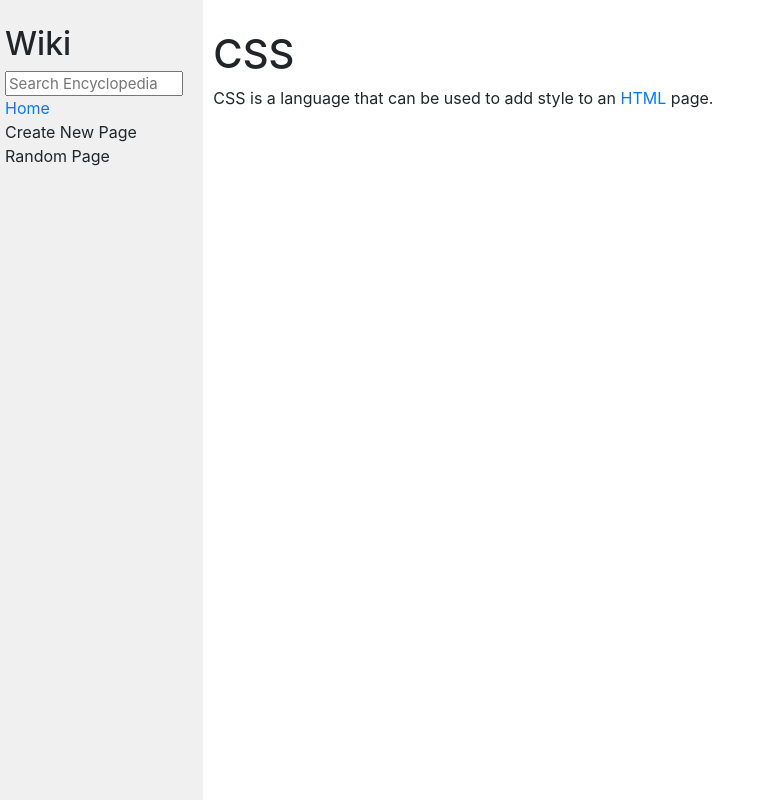
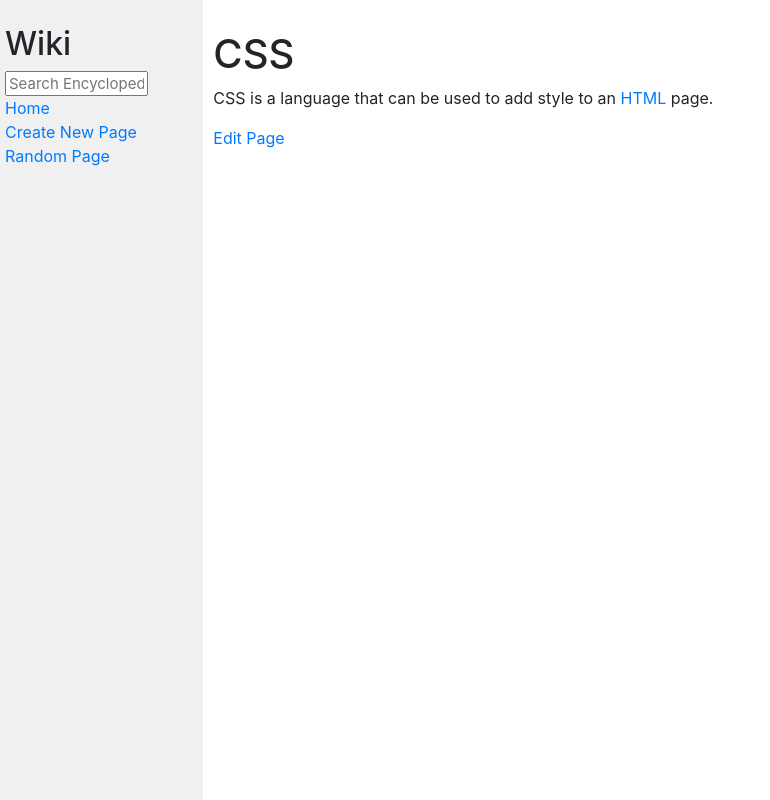
Before and after one commit to Valerianjones1/Wiki-Search, a Django app: page /CSS in a window 1280 px wide. Shown: the whole page, without its empty margins (0-770 px from the left). Run offline with Django 3.2, Linux system fonts and the light colour scheme; some libraries are stand-ins or nearby versions.

Commit message:
Edit&New Page

```diff
--- a/encyclopedia/static/encyclopedia/styles.css
+++ b/encyclopedia/static/encyclopedia/styles.css
@@ -22,7 +22,7 @@ textarea {
 }
 
 .search {
-    width: 100%;
+    width: 80%;
     font-size: 15px;
     line-height: 15px;
 }
--- a/encyclopedia/templates/encyclopedia/layout.html
+++ b/encyclopedia/templates/encyclopedia/layout.html
@@ -28,8 +28,8 @@
         <div>
           <a href="{% url 'index' %}">Home</a>
         </div>
-        <div>Create New Page</div>
-        <div>Random Page</div>
+        <div><a href="{% url 'newpage' %}">Create New Page</a></div>
+        <div><a href="{% url 'randompage' %}">Random Page</a></div>
         {% block nav %} {% endblock %}
       </div>
       <div class="main col-lg-10 col-md-9">{% block body %} {% endblock %}</div>
--- a/encyclopedia/templates/encyclopedia/title.html
+++ b/encyclopedia/templates/encyclopedia/title.html
@@ -1,2 +1,4 @@
 {% extends "encyclopedia/layout.html" %} {% block title %} {{ entry }}
-{%endblock %} {% block body %} {{ content|safe }} {% endblock %}
+{%endblock %} {% block body %} {{ content|safe }}
+<a href="{% url 'editpage' entry %}">Edit Page</a>
+{% endblock %}
--- a/encyclopedia/urls.py
+++ b/encyclopedia/urls.py
@@ -6,5 +6,8 @@ urlpatterns = [
     path("", views.index, name="index"),
     path("<str:entry>", views.wiki, name="index_start"),
     path("wiki/<str:entry>", views.wiki, name="wiki"),
-    path("search/", views.search, name="search")
+    path("search/", views.search, name="search"),
+    path("newpage/", views.new_page, name="newpage"),
+    path("editpage/<str:entry>", views.edit_page, name="editpage"),
+    path("randompage/", views.random_page, name="randompage")
 ]
--- a/encyclopedia/views.py
+++ b/encyclopedia/views.py
@@ -1,9 +1,12 @@
+from dataclasses import replace
 from http.client import HTTPResponse
 from django.shortcuts import render, redirect
 from django.http import HttpResponseRedirect
 import markdown2 as md
 from . import util
 from bs4 import BeautifulSoup
+import os
+import random
 
 
 def index(request):
@@ -16,7 +19,7 @@ def wiki(request, entry):
         content = md.markdown(util.get_entry(entry))
         entry = entry.lower().capitalize()
     except TypeError:
-        return render(request, "./encyclopedia/title.html", {"entry": f"Page not fount for this entry: {entry}", "content": f"Page not fount for this entry: {entry}"+"\n"+"ERROR 404"})
+        return render(request, "./encyclopedia/error.html", {"entry": f"Page not fount for this entry: {entry}", "content": f"Page not fount for this entry: {entry}"+"\n"+"ERROR 404"})
     return render(request, "./encyclopedia/title.html", {"entry": entry, "content": content})
 
 
@@ -31,13 +34,46 @@ def search(request):
         else:
             entries = util.list_entries()
             similar_entries = [ent for ent in entries if query in ent]
-            # if not similar_entries:
-            #     return render(request, "encyclopedia/search.html", {
-            #     "found_entries": similar_entries, "query": query
-            # })
+
             if len(similar_entries) == 1 and similar_entries[0].lower() == query.lower():
                 return redirect('wiki', similar_entries[0])
 
             return render(request, "encyclopedia/search.html", {
                 "found_entries": similar_entries, "query": query
             })
+
+
+def new_page(request):
+    title = request.GET.get("q", "")
+    content = request.GET.get("text", "")
+    if not title and not content:
+        return render(request, "encyclopedia/newpage.html")
+    entries = util.list_entries()
+    check_title = [ent for ent in entries if title.lower() == ent.lower()]
+    if check_title:
+        return render(request, "./encyclopedia/error.html")
+    with open(f"./entries/{title}.md", "a") as f:
+        f.write(f"{content}")
+    return redirect('wiki', title)
+
+
+def edit_page(request, entry):
+    entries = util.list_entries()
+    title = [ent for ent in entries if ent.lower() == entry.lower()][0]
+    content = util.get_entry(title)
+    replacements = request.GET.get("text")
+    if replacements == content and replacements:
+        print("FUCK PYU")
+        return render(request, "encyclopedia/editpage.html", {"content": content})
+    elif replacements != content and replacements:
+        with open(f"./entries/{title}.md", "w") as f:
+            f.write(replacements)
+        return redirect('wiki', title)
+    return render(request, "encyclopedia/editpage.html", {"content": content})
+
+
+def random_page(request):
+    entries = util.list_entries()
+    random_entry = entries[random.randint(0, len(entries)-1)]
+    print(random_entry)
+    return redirect('wiki', random_entry)
```
Also changed, not shown: encyclopedia/templates/encyclopedia/error.html (+2 -5 lines), entries/Django.md (+3 -1 lines), entries/Python.md (+4 -2 lines).
